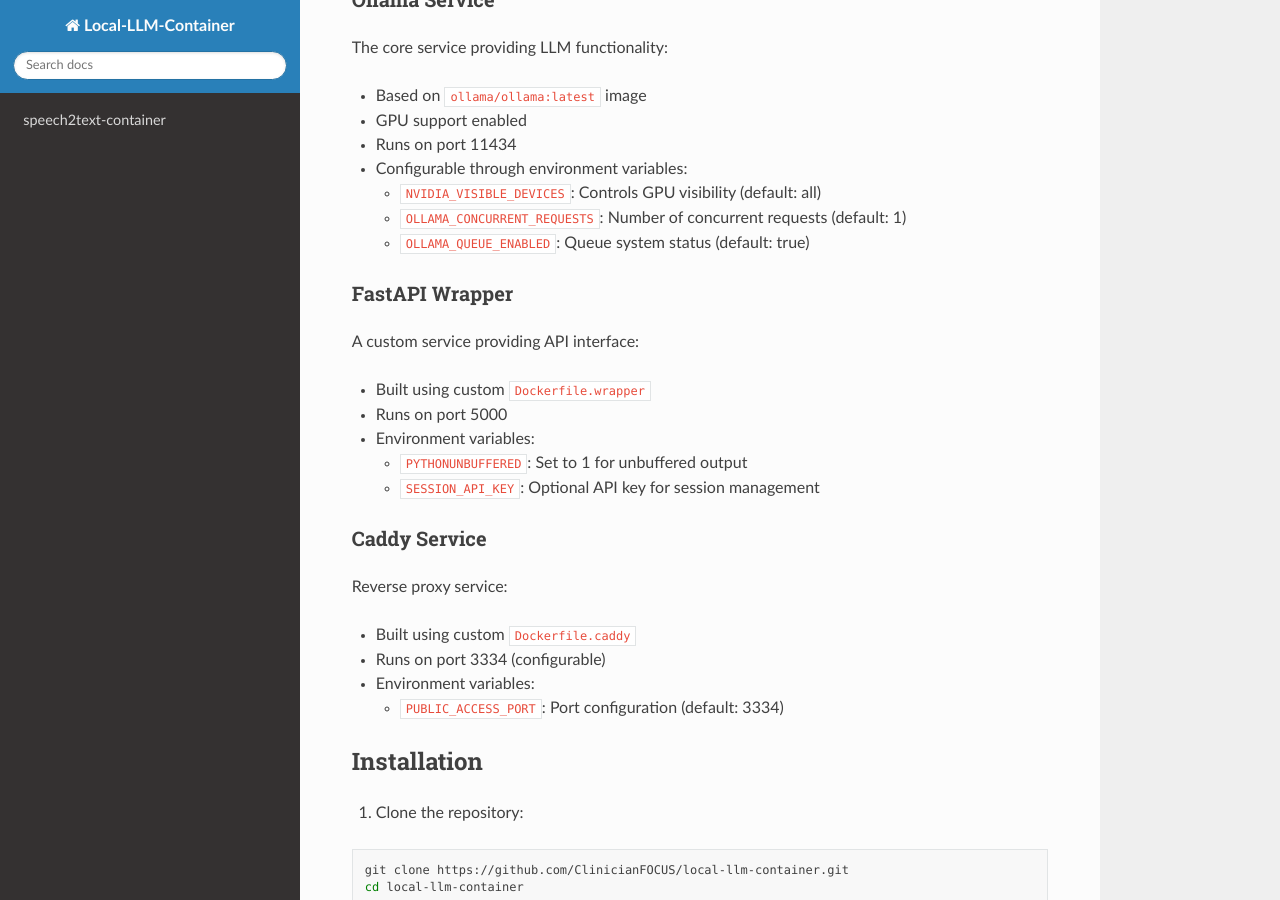
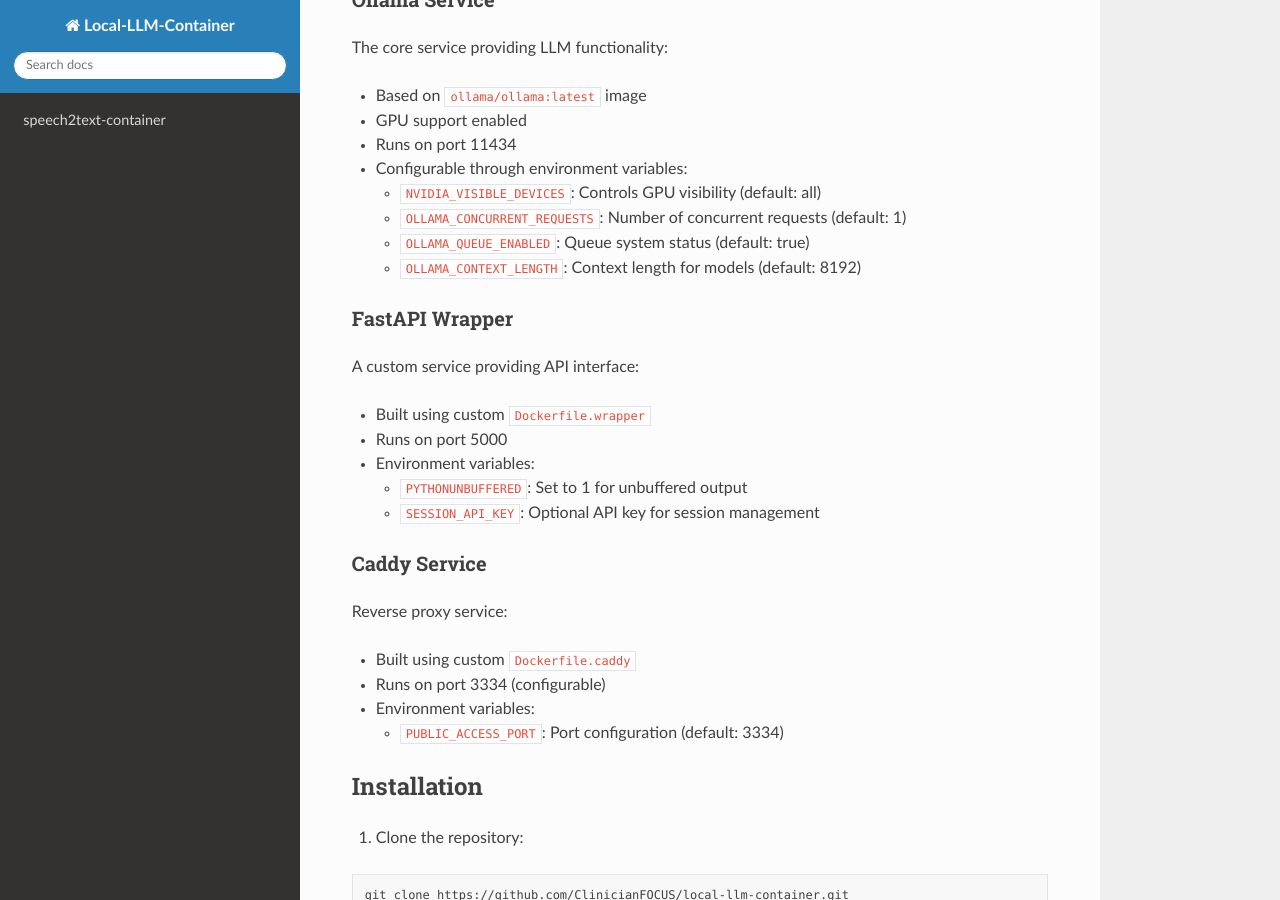
Before and after one commit to ClinicianFOCUS/local-llm-container, a Sphinx documentation site: the page built from docs/index.rst, in a window 1280 px wide and 900 px high, scrolled down 350 px. Built offline with Sphinx 7.4.7 and the Read the Docs theme 3.1.0, drawn with Linux system fonts in a browser that asks for light colours.

Commit message:
fix(8k-context): global env var for default context length.

```diff
--- a/docker-compose.yml
+++ b/docker-compose.yml
@@ -15,6 +15,7 @@
       - NVIDIA_VISIBLE_DEVICES=${NVIDIA_VISIBLE_DEVICES:-all} # Configure GPU visibility, defaults to all
       - OLLAMA_CONCURRENT_REQUESTS=${OLLAMA_CONCURRENT_REQUESTS:-1} # Number of concurrent requests, defaults to 1
       - OLLAMA_QUEUE_ENABLED=${OLLAMA_QUEUE_ENABLED:-true} # Enable request queuing, defaults to true
+      - OLLAMA_CONTEXT_LENGTH=${OLLAMA_CONTEXT_LENGTH:-8192}
     networks:
       - ollama_network # Connect to the ollama_network bridge network
     entrypoint: ["/usr/bin/bash", "/ollama-entrypoint.sh"]
--- a/docs/index.rst
+++ b/docs/index.rst
@@ -21,6 +21,7 @@
   * ``NVIDIA_VISIBLE_DEVICES``: Controls GPU visibility (default: all)
   * ``OLLAMA_CONCURRENT_REQUESTS``: Number of concurrent requests (default: 1)
   * ``OLLAMA_QUEUE_ENABLED``: Queue system status (default: true)
+  * ``OLLAMA_CONTEXT_LENGTH``: Context length for models (default: 8192)
 
 FastAPI Wrapper
 ^^^^^^^^^^^^^
```
Also changed, not shown: README.md (+1 -0 lines).
